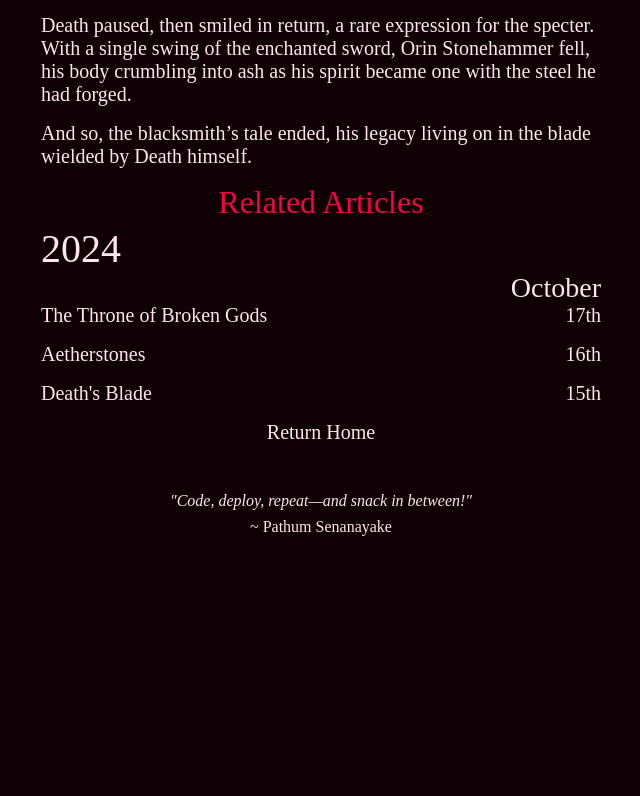
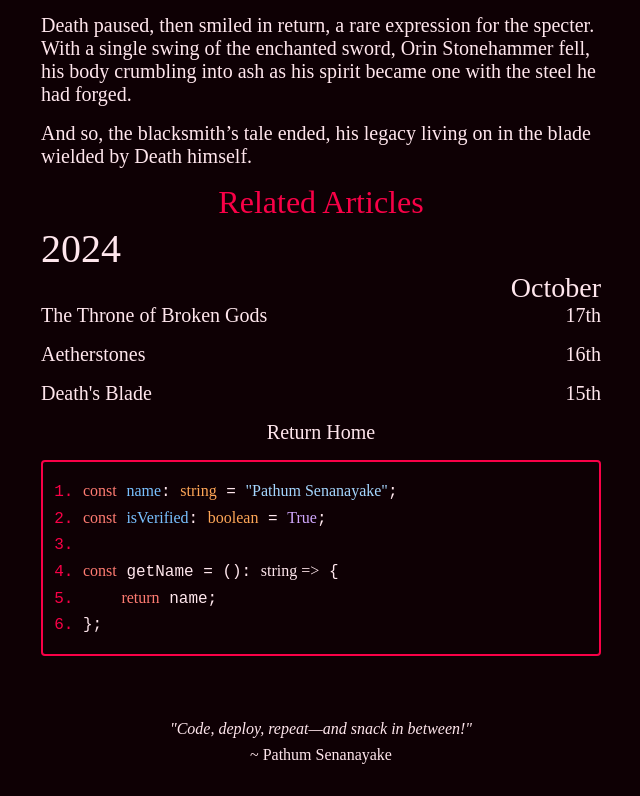
Before and after one commit to Pathum312/Personal-Website, a SvelteKit app: page /deaths-blade in a window 1280 px wide. Shown: the part 1212-2008 px from the top of the page, without its empty margins (319-959 px from the left). Before the commit the page ends 1780 px from the top, so only its background shows below. Built offline with nearby package versions, Linux system fonts and the light colour scheme; a web font is replaced by a local one.

Commit message:
able to add code snippets now

```diff
--- a/package.json
+++ b/package.json
@@ -14,9 +14,14 @@
 		"@sveltejs/adapter-node": "^5.2.9",
 		"@sveltejs/kit": "^2.0.0",
 		"@sveltejs/vite-plugin-svelte": "^4.0.0",
+		"@types/prismjs": "^1.26.5",
 		"svelte": "^5.0.0",
 		"svelte-check": "^4.0.0",
 		"typescript": "^5.0.0",
 		"vite": "^5.0.3"
+	},
+	"dependencies": {
+		"highlight.js": "^11.10.0",
+		"prismjs": "^1.29.0"
 	}
 }
--- /dev/null
+++ b/src/lib/components/Blog/Code/Line/line.svelte
@@ -0,0 +1,46 @@
+<script lang="ts">
+	import hljs from 'highlight.js';
+	import { onMount } from 'svelte';
+	import 'highlight.js/styles/github-dark.css';
+
+	type Props = {
+		code: string;
+		language?: string;
+	};
+
+	let { code, language = 'javascript' }: Props = $props();
+
+	let highlightedCode: string = $state('');
+
+	/**
+	 * By default, hightlight.js blocks the & in &amp;nbsp;, so we will be undoing that behavior
+	 *
+	 * @param html - The highlight formatted html
+	 *
+	 * @returns The fixed html
+	 */
+	const fixWhitespaceBlocks = (html: string): string => {
+		return html.replace(/&amp;nbsp;/g, '&nbsp;');
+	};
+
+	onMount(() => {
+		highlightedCode = hljs.highlight(code, { language }).value;
+		highlightedCode = fixWhitespaceBlocks(highlightedCode);
+	});
+</script>
+
+<li class="code-line">
+	{@html highlightedCode}
+</li>
+
+<style>
+	.code-line {
+		padding: 0.25rem 0;
+		font-family: monospace;
+		font-size: var(--fs-default--1);
+	}
+
+	.code-line::marker {
+		color: var(--clr-hover);
+	}
+</style>
--- /dev/null
+++ b/src/lib/components/Blog/Code/code.svelte
@@ -0,0 +1,35 @@
+<script lang="ts">
+	import Line from './Line/line.svelte';
+
+	type CodeSnippet = {
+		language: string;
+		code: string[];
+	};
+
+	type Props = {
+		codeSnippet: CodeSnippet;
+	};
+
+	let { codeSnippet }: Props = $props();
+</script>
+
+<div class="code">
+	<ol class="code-lines-list">
+		{#each codeSnippet.code as line}
+			<Line code={line} language={codeSnippet.language} />
+		{/each}
+	</ol>
+</div>
+
+<style>
+	.code {
+		padding: 1rem;
+		margin: 1rem 0;
+		border-radius: 0.25rem;
+		border: 2px solid var(--clr-hover);
+	}
+
+	.code-lines-list {
+		padding-left: 1.5rem;
+	}
+</style>
--- a/src/lib/components/index.ts
+++ b/src/lib/components/index.ts
@@ -30,3 +30,9 @@ export { default as ListItem } from './Blog/List/ListItem/listItem.svelte';
 
 // Link for the blog
 export { default as Link } from './Blog/Link/link.svelte';
+
+// Code snippet for the blog
+export { default as Code } from './Blog/Code/code.svelte';
+
+// Line of code in the code snippet
+export { default as Line } from './Blog/Code/Line/line.svelte';
--- a/src/lib/index.ts
+++ b/src/lib/index.ts
@@ -1,5 +1,7 @@
 // UI Components
 import {
+	Line,
+	Code,
 	List,
 	Link,
 	Blog,
@@ -36,6 +38,8 @@ type Year = {
 };
 
 export {
+	Line,
+	Code,
 	List,
 	Link,
 	Blog,
--- a/src/routes/deaths-blade/+page.svelte
+++ b/src/routes/deaths-blade/+page.svelte
@@ -1,5 +1,17 @@
 <script lang="ts">
-	import { Title, Date, Paragraph, Highlight, Quote, Blog } from '$lib';
+	import { Title, Date, Paragraph, Highlight, Quote, Blog, Code, Line } from '$lib';
+
+	const codeSnippet = {
+		language: 'typescript',
+		code: [
+			'const name: string = "Pathum Senanayake";',
+			'const isVerified: boolean = True;',
+			'',
+			'const getName = (): string => {',
+			'&nbsp;&nbsp;&nbsp;&nbsp;return name;',
+			'};',
+		],
+	};
 </script>
 
 <title>Pinkz | Death's Blade</title>
@@ -72,3 +84,4 @@
 	<Highlight>Related Articles</Highlight>
 </Title>
 <Blog tag="AshesOfEternity" />
+<Code {codeSnippet} />
```
Also changed, not shown: 1 other file (tests, documents, lock files or other folders).
